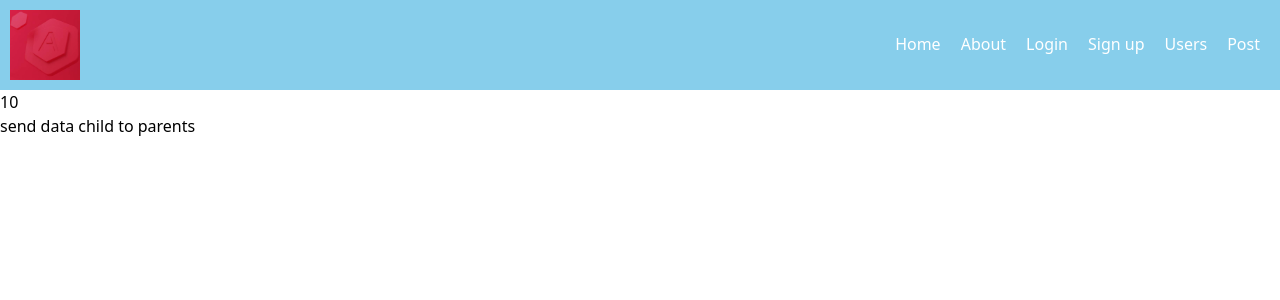
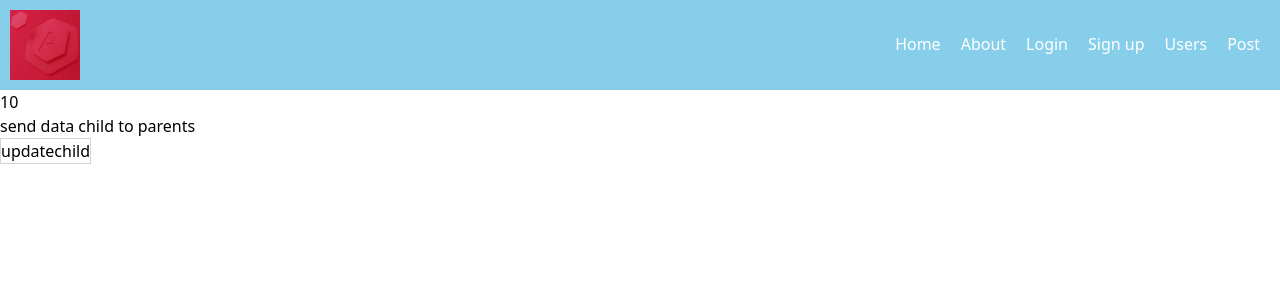
Before and after one commit to haidarali2017/angular14auth, an Angular app: page / in a window 1280 px wide. Shown: the top 300 px of the page. Built offline with nearby package versions, Linux system fonts and the light colour scheme.

Commit message:
data pass parent to child

```diff
--- a/src/app/app.component.html
+++ b/src/app/app.component.html
@@ -2,6 +2,7 @@
 
 <app-header></app-header>
 <app-child [item]="parent_data_pass_to_child"></app-child>
+<button (click)="updateChild()" class="border border-gray-300" >updatechild</button>
 
  <!-- <app-functiondelcation></app-functiondelcation> -->
 <!-- <app-signup></app-signup>
--- a/src/app/app.component.ts
+++ b/src/app/app.component.ts
@@ -9,5 +9,7 @@ export class AppComponent {
   title = 'angular-14';
   // parent_data_pass_to_child
    parent_data_pass_to_child=10;
-
+   updateChild(){
+    this.parent_data_pass_to_child=Math.floor(Math.random()*10);
+   }
 }
```
